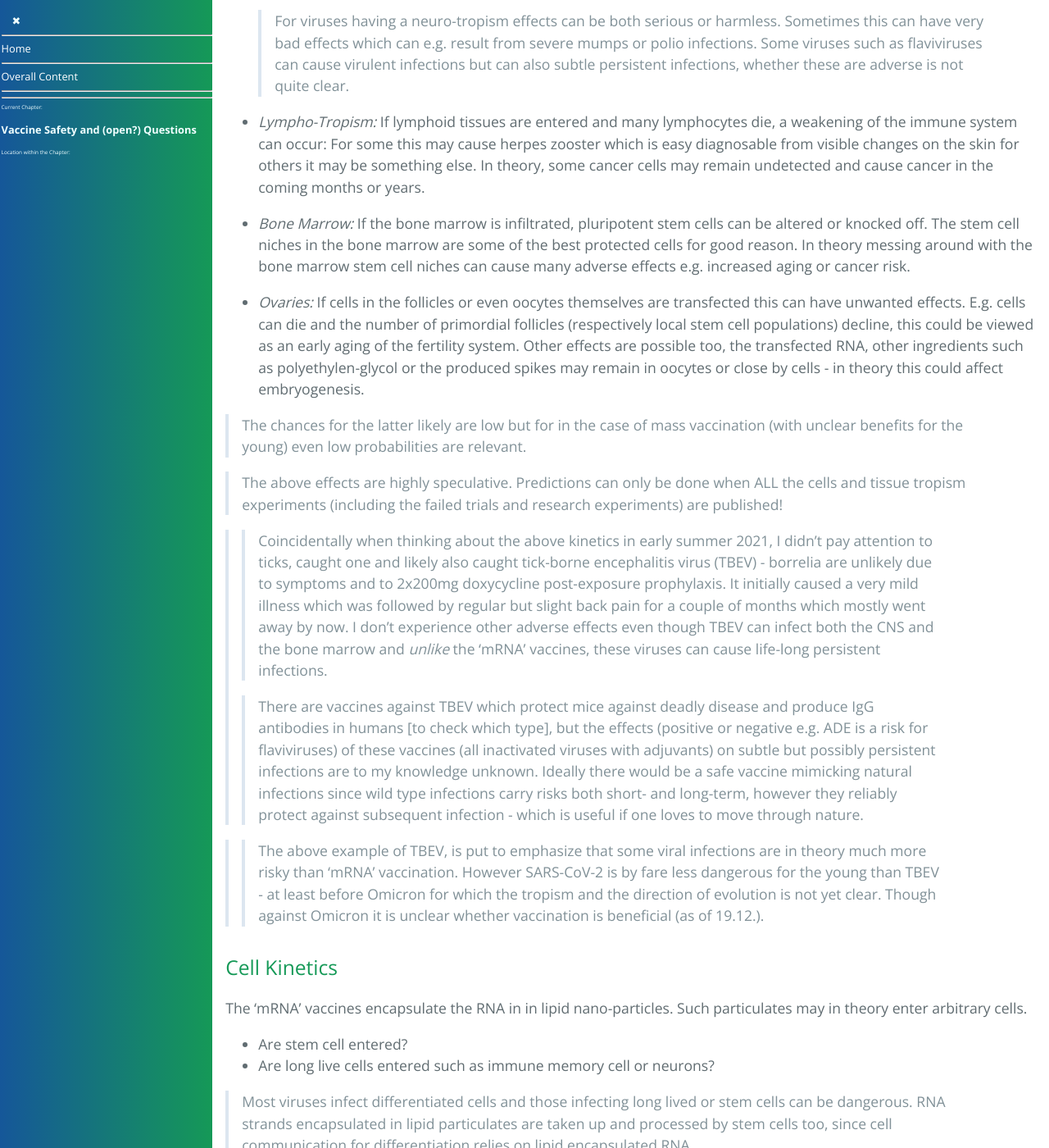
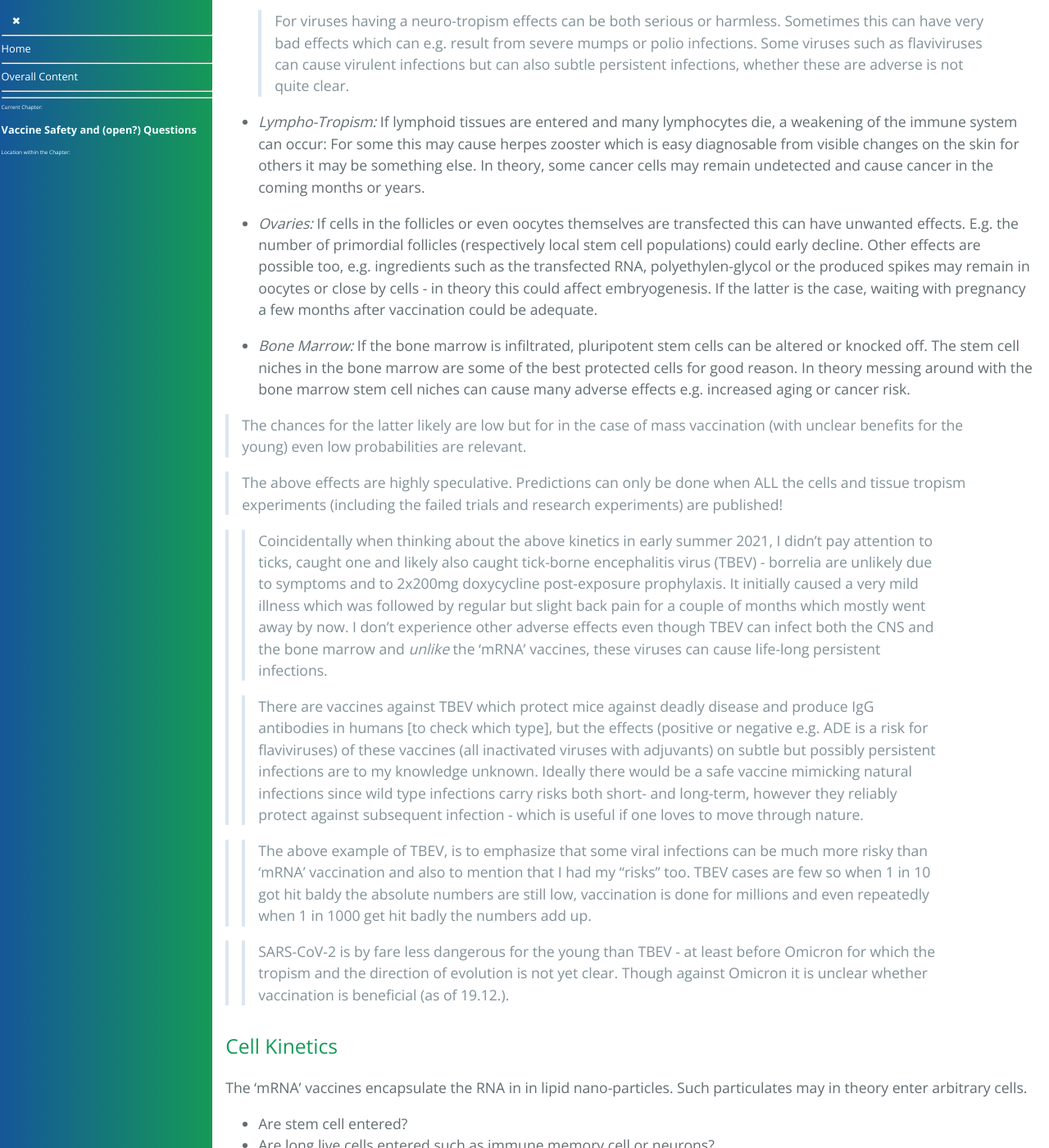
Before and after one commit to forestgrape/coronavirus, a Jekyll site: the page built from 10_vaccines/vaccine_safety.md, in a window 1280 px wide and 1400 px high, scrolled down 8112 px. Shown: the whole window at 82% size. Built offline with Jekyll 4.4.1, drawn with Linux system fonts in a browser that asks for light colours; our own code applies the rules of GitHub Pages for plain Markdown files; some of the changed text lies outside the part shown.

Commit message:
Formulations

```diff
--- a/10_vaccines/vaccine_safety.md
+++ b/10_vaccines/vaccine_safety.md
@@ -18,18 +18,18 @@
 
 > ##### Comment 9.12. (adapted 19.12.21)
 > (originally published in the updated section)
-> The formulations in this chapter are often *dramatic*.
+> The formulations in this chapter are often *dramatic*. (20.12. changes to more factual formulations in work)
 > * Once to motivate investigations/publications on the cell and tissue tropism and to opt against vaccination of the young until the mechanisms of action are clarified/published.
 > * The formulations are left dramatic since not only vaccine are recommended but often pushed or even mandated even for the young. Across the world a large share of the people below 30 years is not yet vaccinated and additionally repeated vaccination - commonly referred as 'boosters' - is considered/carried out.
 
 > Many mentioned effects are possibly unlikely, possibly 1 in 100 or 1000 or less. Possible adverse effects often are random and depend for example on how accurately the vaccine is administrated to the deltoid muscle and whether draining lymph or blood vessels (even tiny ones could be adverse) are hit.
 
-> Tn my opinion any vaccination (1st, 2nd, 3rd, ...) for the young should be stopped right now, both for epidemiological reasons due to escape mutations and for adverse effects (even when rare if vaccinating millions the counts of adverse events add up).
+> Tn my opinion any vaccination (1st, 2nd, 3rd, ...) for the young should be stopped right now, both for epidemiological reasons due to escape mutations and for adverse effects, rare events also add up.
 
 > 9.12. *Transparency of adverse Effects:* If it there would known that there are previously unknown possible adverse effects from the vaccines, in my opinion the most important is to go transparently public with these.
 > * A fond for the affected could be founded.
 > * Supervision and if necessary treatments or other precautions measures could be initiated for those affected.
-> * Trying to hide possible adverse effect could have extremely high costs both within and between societies and countries - and the world in the long run.
+> * Trying to hide possible adverse effect could have extremely high costs both within and between societies and countries - and the world in the long run. To costs likely scale with time.
 
 > 9.12. *Transparency and Democracy:* For democracy transparent and honest information is key.  Democracy and a state were everybody is equal before law in agreement with the human rights, may not be possible without transparency. The longer transparency and equality before law are lost, to harder it is to reintroduce them.
 
@@ -187,9 +187,10 @@
 
 * *Lympho-Tropism:* If lymphoid tissues are entered and many lymphocytes die, a weakening of the immune system can occur: For some this may cause herpes zooster which is easy diagnosable from visible changes on the skin for others it may be something else. In theory, some cancer cells may remain undetected and cause cancer in the coming months or years.
 
+* *Ovaries:* If cells in the follicles or even oocytes themselves are transfected this can have unwanted effects. E.g. the number of  primordial follicles (respectively local stem cell populations) could early decline. Other effects are possible too, e.g. ingredients such as the transfected RNA, polyethylen-glycol or the produced spikes may remain in oocytes or close by cells - in theory this could affect embryogenesis. If the latter is the case, waiting with pregnancy a few months after vaccination could be adequate.
+
 * *Bone Marrow:* If the bone marrow is infiltrated, pluripotent stem cells can be altered or knocked off. The stem cell niches in the bone marrow are some of the best protected cells for good reason. In theory messing around with the bone marrow stem cell niches can cause many adverse effects e.g. increased aging or cancer risk.
 
-* *Ovaries:* If cells in the follicles or even oocytes themselves are transfected this can have unwanted effects. E.g. cells can die and the number of  primordial follicles (respectively local stem cell populations) decline, this could be viewed as an early aging of the fertility system. Other effects are possible too, the transfected RNA, other ingredients such as polyethylen-glycol or the produced spikes may remain in oocytes or close by cells - in theory this could affect embryogenesis.
 
 > The chances for the latter likely are low but for in the case of mass vaccination (with unclear benefits for the young) even low probabilities are relevant.
 
@@ -199,7 +200,9 @@
 >
 >> There are vaccines against TBEV which protect mice against deadly disease and produce IgG antibodies in humans [to check which type], but the effects (positive or negative e.g. ADE is a risk for flaviviruses) of these vaccines (all inactivated viruses with adjuvants) on subtle but possibly persistent infections are to my knowledge unknown. Ideally there would be a safe vaccine mimicking natural infections since wild type infections carry risks both short- and long-term, however they reliably protect against subsequent infection - which is useful if one loves to move through nature.
 
->> The above example of TBEV, is put to emphasize that some viral infections are in theory much more risky than 'mRNA' vaccination. However SARS-CoV-2 is by fare less dangerous for the young than TBEV - at least before Omicron for which the tropism and the direction of evolution is not yet clear. Though against Omicron it is unclear whether vaccination is beneficial (as of 19.12.).
+>> The above example of TBEV, is to emphasize that some viral infections can be much more risky than 'mRNA' vaccination and also to mention that I had my "risks" too. TBEV cases are few so when 1 in 10 got hit baldy the absolute numbers are still low, vaccination is done for millions and even repeatedly when 1 in 1000 get hit badly the numbers add up.
+
+>> SARS-CoV-2 is by fare less dangerous for the young than TBEV - at least before Omicron for which the tropism and the direction of evolution is not yet clear. Though against Omicron it is unclear whether vaccination is beneficial (as of 19.12.).
 
 
 #### Cell Kinetics
```
